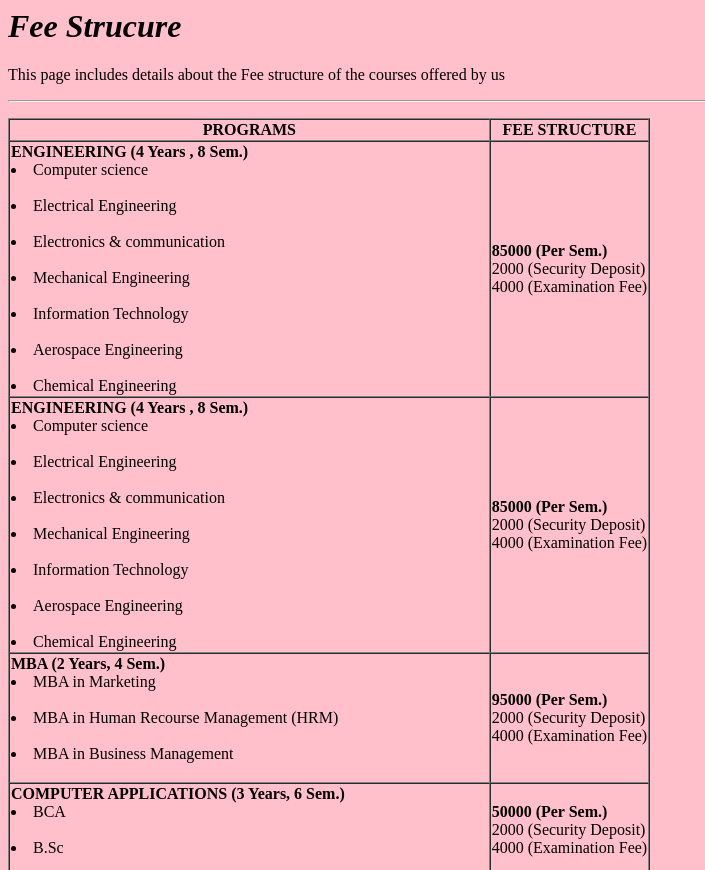
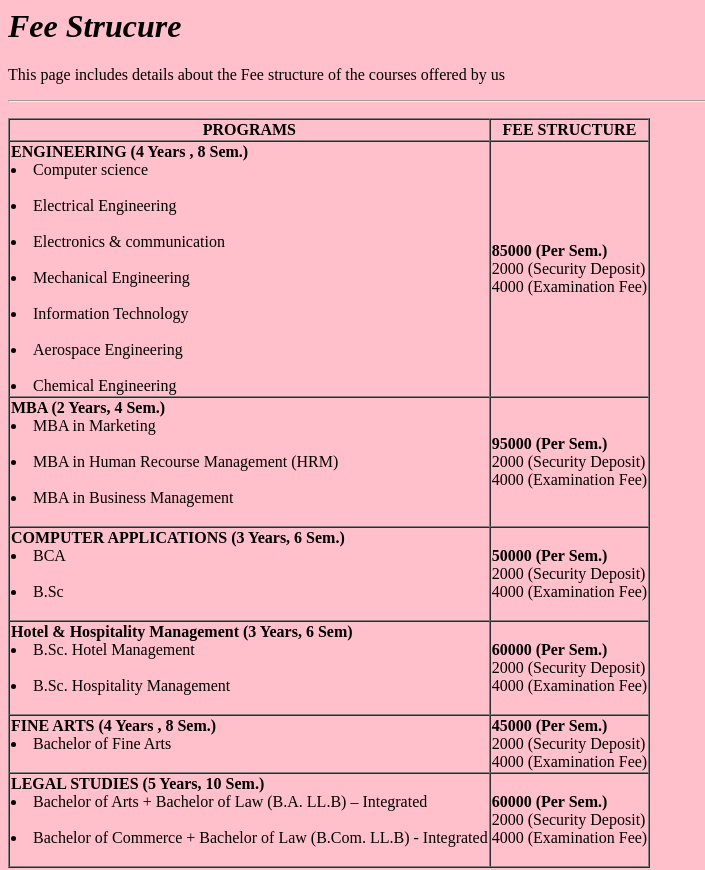
Before and after one commit to kush-test/courses, a plain HTML site: page index.html in a window 1280 px wide. Shown: the top 870 px of the page, without its empty margins (0-705 px from the left). Drawn offline with Linux system fonts and the light colour scheme.

Commit message:
Update index.html

```diff
--- a/index.html
+++ b/index.html
@@ -25,12 +25,6 @@
 </ul>
 </tr>
 
-<tr>
-<ul>
-<td> <b> ENGINEERING (4 Years , 8 Sem.) </b> <br /> <li> Computer science </li> <br /> <li> Electrical Engineering </li> <br /> <li> Electronics & communication </li> <br /> <li> Mechanical Engineering </li> <br /> <li> Information Technology </li> <br /> <li> Aerospace Engineering </li> <br /> <li>Chemical Engineering</li> </td>
-<td> <b> 85000 (Per Sem.) </b> <br /> 2000 (Security Deposit) <br /> 4000 (Examination Fee) </td>
-</ul>
-</tr>
 
 <tr>
 <ul>
```
